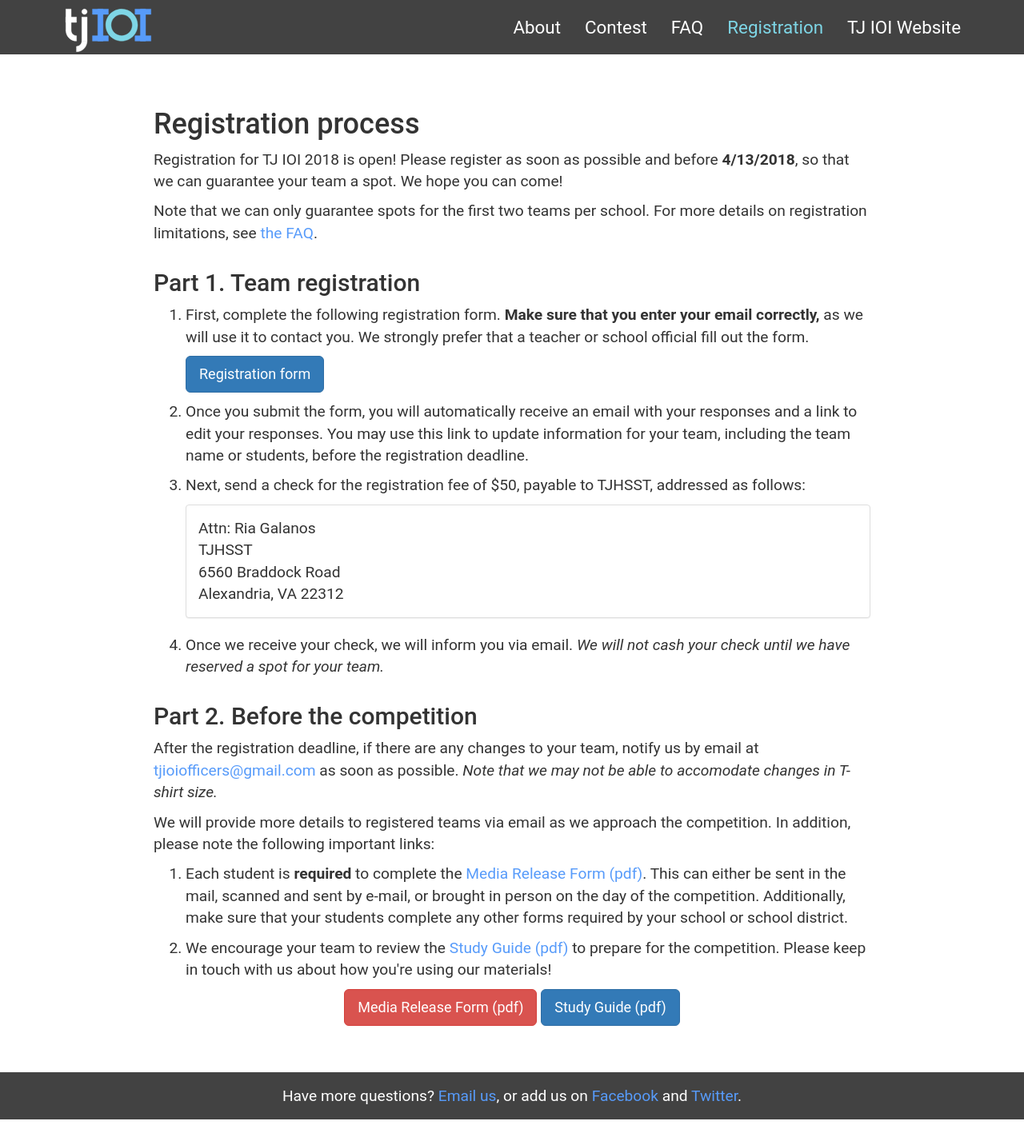
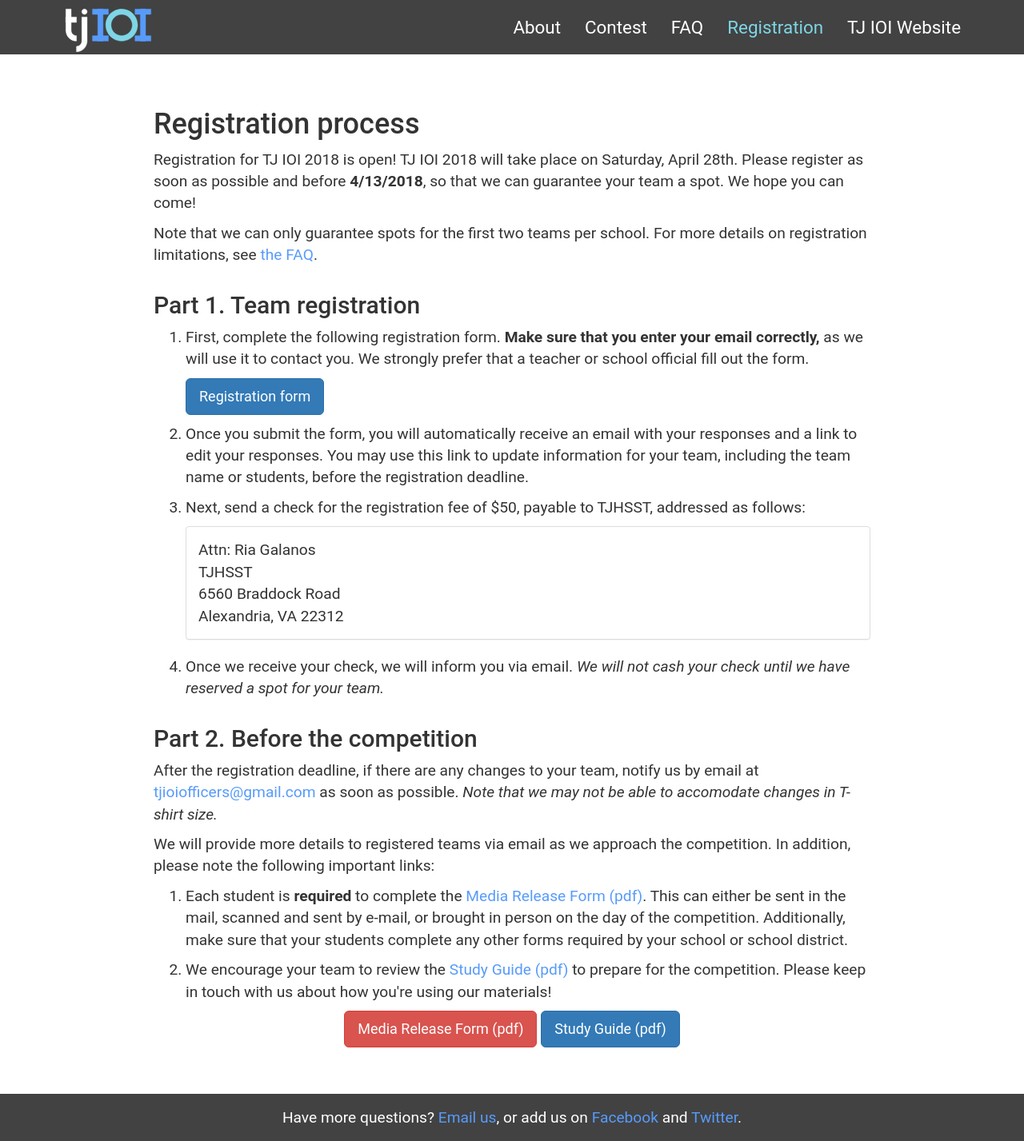
Before and after one commit to codeAligned/tjioi, a Jekyll site: the page built from registration.md, in a window 1280 px wide. Shown: the whole page at 80% size. Built offline with Jekyll 4.4.1, drawn with Linux system fonts in a browser that asks for light colours; before the commit the page ends 1400 px from its top, so only the background shows below that.

Commit message:
Update registration.md

```diff
--- a/registration.md
+++ b/registration.md
@@ -10,7 +10,7 @@ Registration for TJ IOI 2018 closed on **TDB**
 If you weren't able to register, we hope to see you next year!
 -->
 
-Registration for TJ IOI 2018 is open!
+Registration for TJ IOI 2018 is open! TJ IOI 2018 will take place on Saturday, April 28th.
 Please register as soon as possible and before **4/13/2018**, so that we can guarantee your team a spot. We hope you can come!
 
 Note that we can only guarantee spots for the first two teams per school.
```
